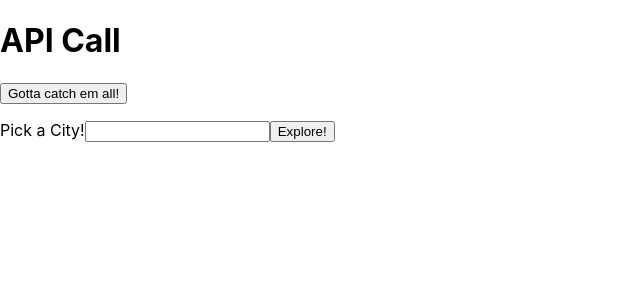
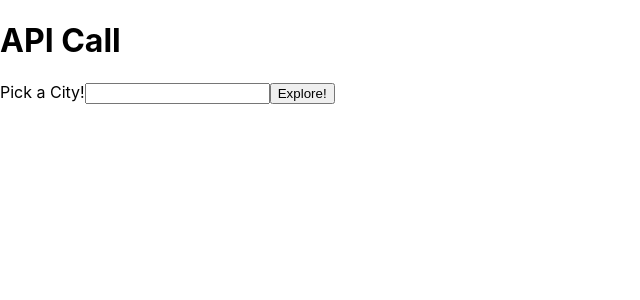
Before and after one commit to cesarderio/city-explorer, a React (Create React App) app: page / in a window 1280 px wide. Shown: the top 300 px of the page, without its empty margins (0-640 px from the left). Built offline with nearby package versions, Linux system fonts and the light colour scheme.

Commit message:
getting rid of pokemon

```diff
--- a/src/App.js
+++ b/src/App.js
@@ -14,20 +14,6 @@ class App extends React.Component {
     }
   }
 
-  // *** GET POKEMON DATA ****
-  handleGetPokemon = async (e) => {
-    e.preventDefault();
-    let pokemonData = await axios.get('https://pokeapi.co/api/v2/pokemon');
-    let pokemonAbilites = await axios.get('https://pokeapi.co/api/v2/ability/1/')
-
-    console.log(pokemonAbilites.data);
-    // console.log(pokemonData.data);
-    this.setState({
-      pokemonData: pokemonData.data.results
-    });
-  }
-
-
   // *** CITY DATA DEMO HANDLERS ***
 
   handleInput = (e) => {
@@ -36,7 +22,6 @@ class App extends React.Component {
       city: e.target.value
     })
   }
-
   // async/await - handles our asynchronous code
   // try/catch - handles our promise - resolve a successful promise, or handles our errors with a rejected promise
 
@@ -72,20 +57,10 @@ class App extends React.Component {
   }
 
   render() {
-    let pokemonItems = this.state.pokemonData.map((pokemon, index) => {
-      return <li key={index}>{pokemon.name}</li>
-    })
 
     return (
       <>
         <h1>API Call</h1>
-
-        <form>
-          <button onClick={this.handleGetPokemon}>Gotta catch em all!</button>
-        </form>
-        <ul>
-          {pokemonItems}
-        </ul>
 
 
         <form onSubmit={this.getCityData}>
@@ -95,7 +70,6 @@ class App extends React.Component {
           </label>
         </form>
 
-        {/* Ternary W ? T : F */}
         {
           this.state.error
           ?
```
